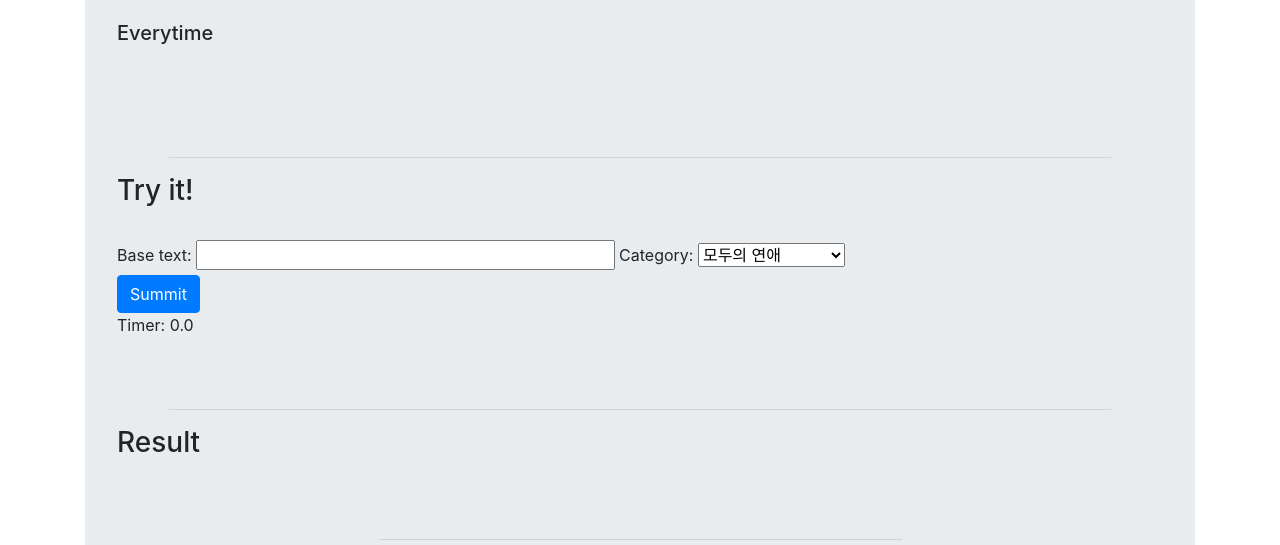
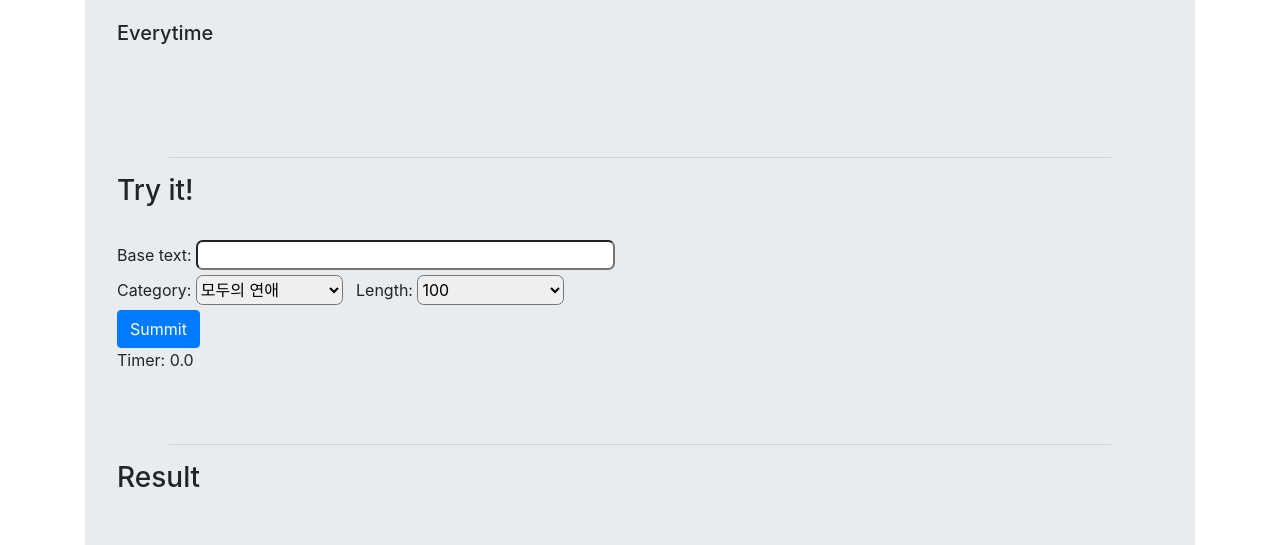
Before and after one commit to jason9693/SoongsilBERT-base-beep-deploy, a Flask app: page / in a window 1280 px wide. Shown: the part 648-1193 px from the top of the page. Run offline with Flask 2, Linux system fonts and the light colour scheme; some libraries are stand-ins or nearby versions.

```diff
--- a/templates/main.html
+++ b/templates/main.html
@@ -41,6 +41,7 @@
 
         let text = document.getElementById("text").value;
         let category = document.getElementById("category").value;
+        let length = document.getElementById("length").value;
 
         if (text == '') {
             document.getElementById('warning').innerText = 'Please fill text!';
@@ -54,7 +55,7 @@
 
         formData.append('text', text);
         formData.append('category', category);
-        formData.append('length', 300);
+        formData.append('length', length);
 
         // timer
         timer = setInterval(() => {
@@ -101,9 +102,16 @@
                     border-bottom-right-radius: 5pt;
                 }
 
-                #length{
+                #length, #category{
                     width: 70px;
                     height: 30px;
+                    border-top-left-radius: 5pt;
+                    border-top-right-radius: 5pt;
+                    border-bottom-left-radius: 5pt;
+                    border-bottom-right-radius: 5pt;
+                }
+
+                #text {
                     border-top-left-radius: 5pt;
                     border-top-right-radius: 5pt;
                     border-bottom-left-radius: 5pt;
@@ -154,12 +162,18 @@
             <div class="generate">
                 <h3>Try it!</h3><br>
                 <label>Base text: </label>
-                <input type="text" id="text" style="width:40%">
+                <input type="text" id="text" style="width:40%"><br>
                 <label>Category: </label>
                 <select id="category" style="width:110pt">
                     <option value="모두의 연애">모두의 연애</option>
                     <option value="숭실대 에타">숭실대 에타</option>
                     <option value="대학생 잡담방">대학생 잡담방</option>
+                </select>&nbsp;&nbsp;
+                <label>Length: </label>
+                <select id="length" style="width:110pt">
+                    <option value="100">100</option>
+                    <option value="200">200</option>
+                    <option value="300">300</option>
                 </select><br>
                 <button class="btn btn-primary btn=lg" type="submit" id="button1" onclick="send_req();">Summit</button><br>
                 <label>Timer:&nbsp;</label><label id="timer">0.0</label><br>
```
